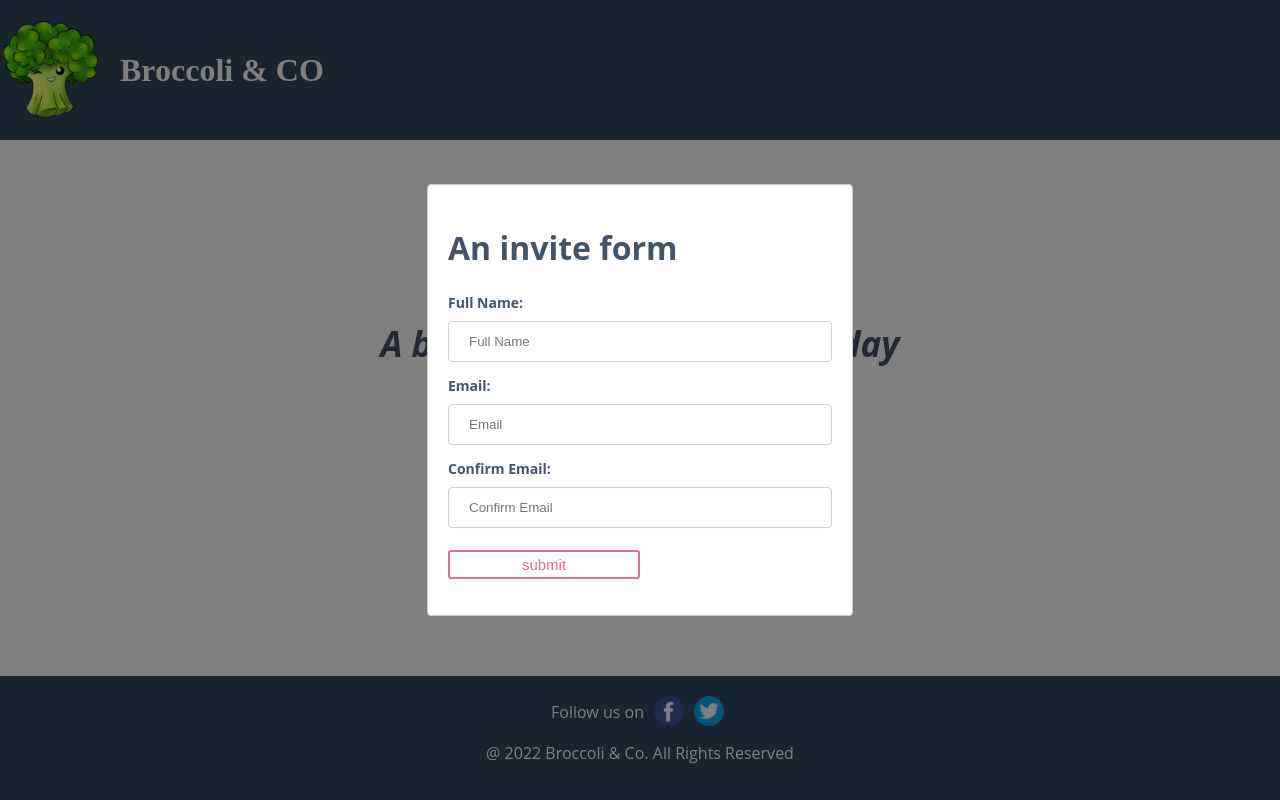
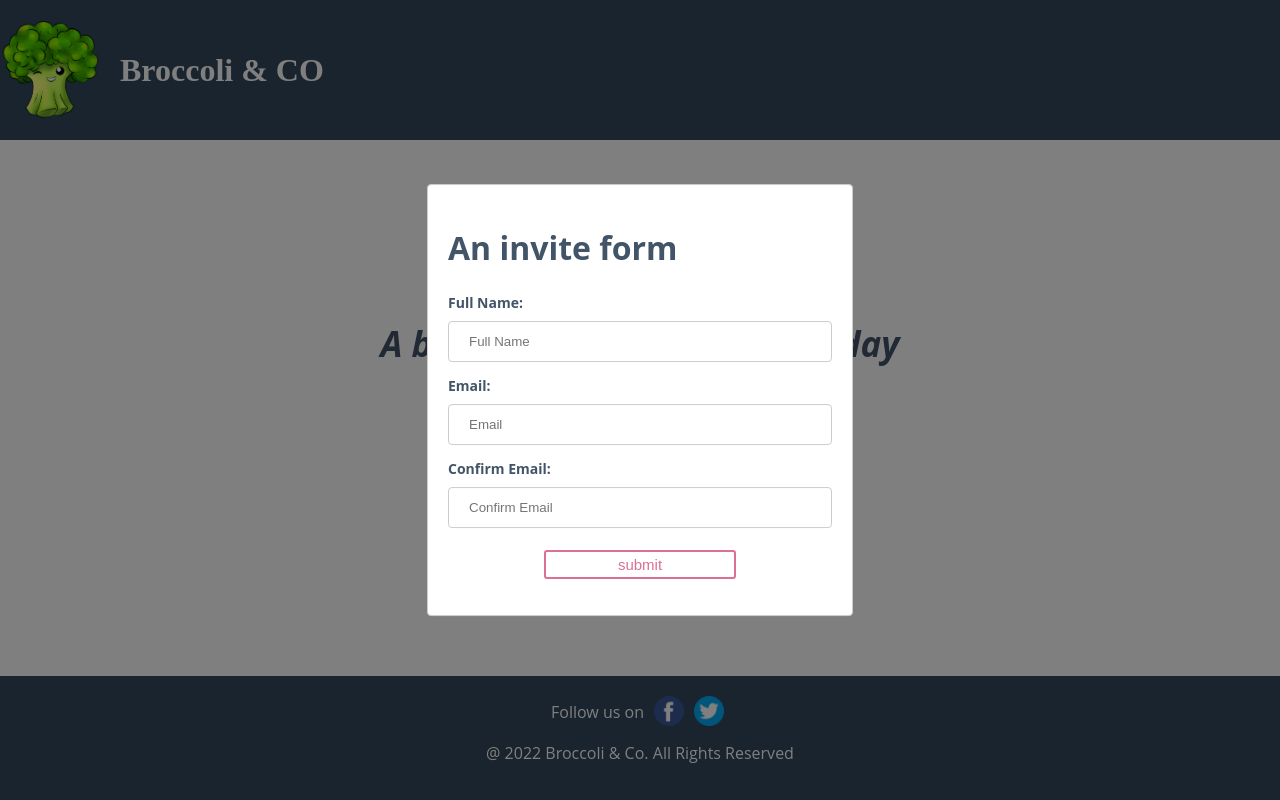
Before and after one commit to emanmostafa0/airwallex, a React (Create React App) app: page / in a window 1280 px wide. Both pictures are taken after a click on the button "Request an Invite". Built offline with nearby package versions, Linux system fonts and the light colour scheme.

Commit message:
submit button in the center

```diff
--- a/src/components/molecules/UserForm/index.js
+++ b/src/components/molecules/UserForm/index.js
@@ -6,7 +6,7 @@ import { validateConfirmEmail, validateEmail, validateFName, errorMessages } fro
 import Api from "../../../service/api";
 import { OPENSUCCESS } from '../../../store/actionTypes';
 import { useStore } from '../../../store/StoreProvider';
-import {StyledErrorMessage} from './style';
+import {StyledErrorMessage, StyledAction} from './style';
 
 export function UserForm() {
   const [email, setEmail] = useState("");
@@ -113,9 +113,11 @@ export function UserForm() {
         validationMassage={!confirmEmailValid ? errorMessages['confirmEmail']: ''}>
       </Input>
 
-      <Button onClick={handleSubmit} label={buttonLabel} disable={buttonDisabled}></Button>
+      <StyledAction>
+        <Button onClick={handleSubmit} label={buttonLabel} disable={buttonDisabled}></Button>
 
-      {errorSubmit && <StyledErrorMessage  data-testid="errorSubmit" >{ errorSubmit }</StyledErrorMessage> }
+        {errorSubmit && <StyledErrorMessage  data-testid="errorSubmit" >{ errorSubmit }</StyledErrorMessage> }
+      </StyledAction>
     </div>
   );
 }
--- a/src/components/molecules/UserForm/style.js
+++ b/src/components/molecules/UserForm/style.js
@@ -10,3 +10,11 @@ export const StyledErrorMessage = styled.span`
     white-space: pre-wrap;
     display: block;
 `;
+
+
+export const StyledAction = styled.div`
+   display: flex;
+   flex-direction: column;
+   justify-content: center;
+   align-items: center;
+`;
```
